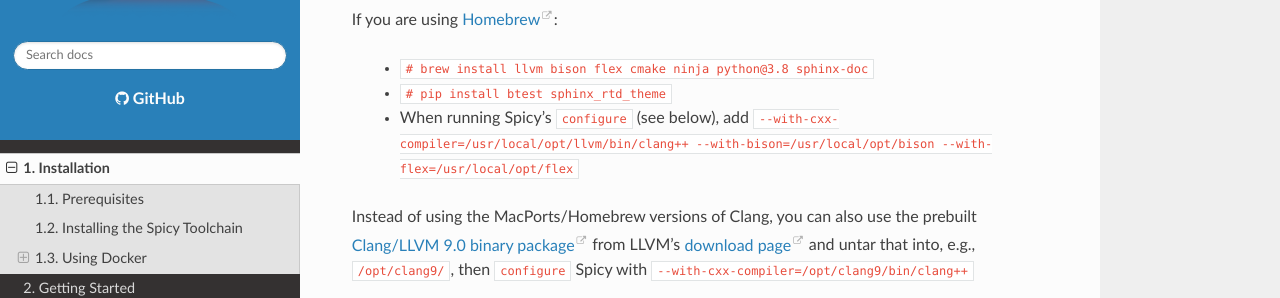
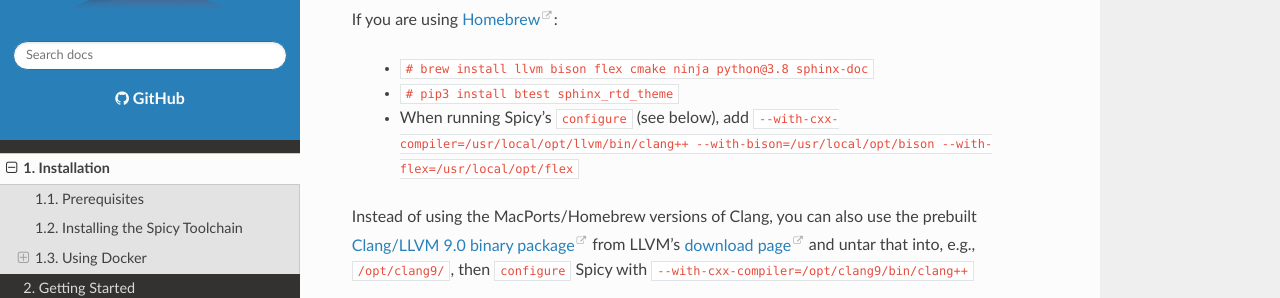
Before and after one commit to zeek/spicy, a Sphinx documentation site: the page built from doc/installation.rst, in a window 1280 px wide and 900 px high, scrolled down 1716 px. Shown: the part 173-471 px from the top of the window. Built offline with Sphinx 7.4.7 and the Read the Docs theme 2.0.0, drawn with Linux system fonts in a browser that asks for light colours; pages that are not in the unit, such as notebooks, are missing from menus.

```diff
--- a/doc/installation.rst
+++ b/doc/installation.rst
@@ -84,7 +84,7 @@ If you are using `MacPorts <https://www.macports.org>`_:
 If you are using `Homebrew <https://brew.sh>`_:
 
     - ``# brew install llvm bison flex cmake ninja python@3.8 sphinx-doc``
-    - ``# pip install btest sphinx_rtd_theme``
+    - ``# pip3 install btest sphinx_rtd_theme``
     - When running Spicy's ``configure`` (see below), add
       ``--with-cxx-compiler=/usr/local/opt/llvm/bin/clang++ --with-bison=/usr/local/opt/bison --with-flex=/usr/local/opt/flex``
 
```
Also changed, not shown: .cirrus.yml.
